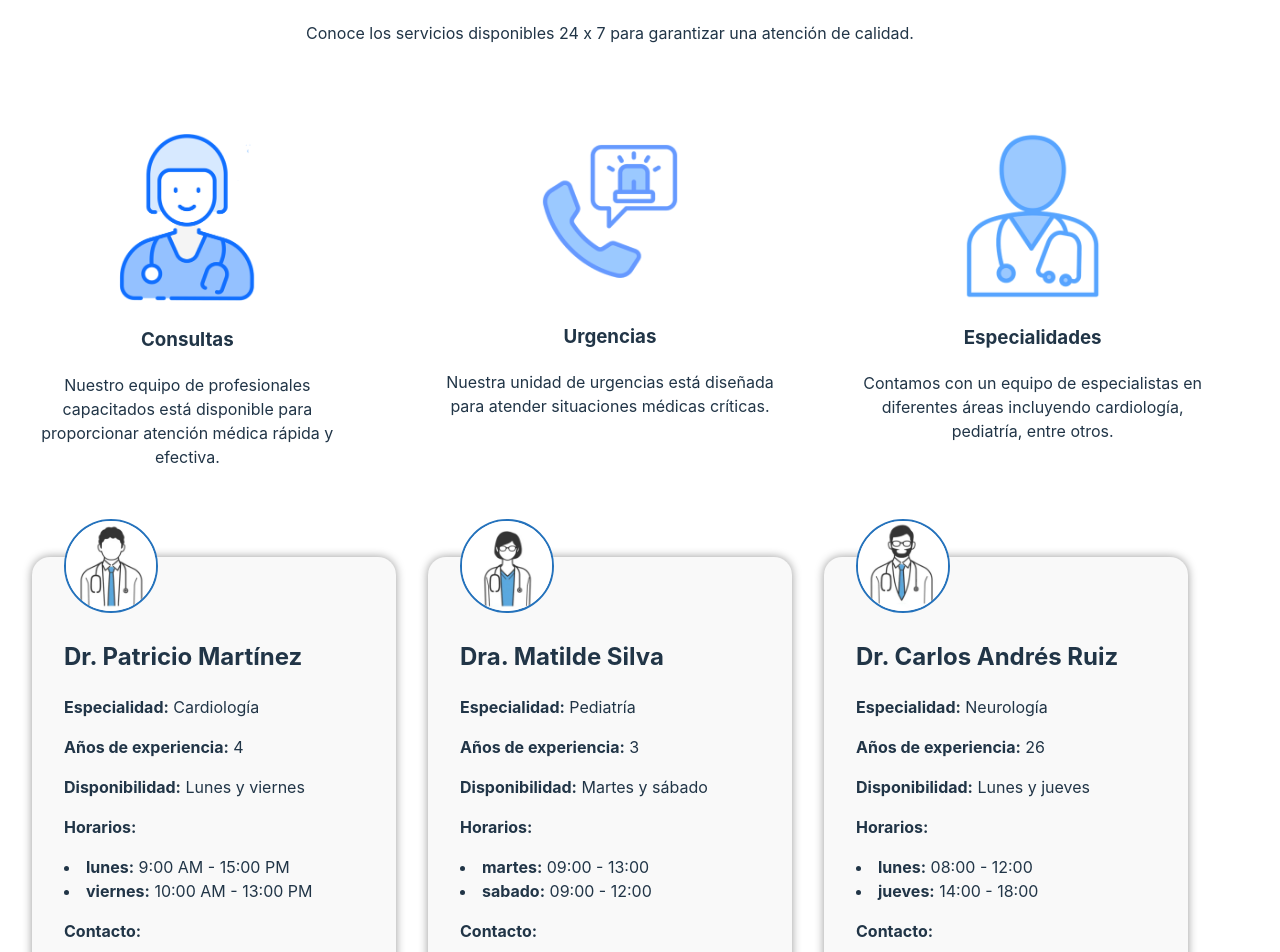
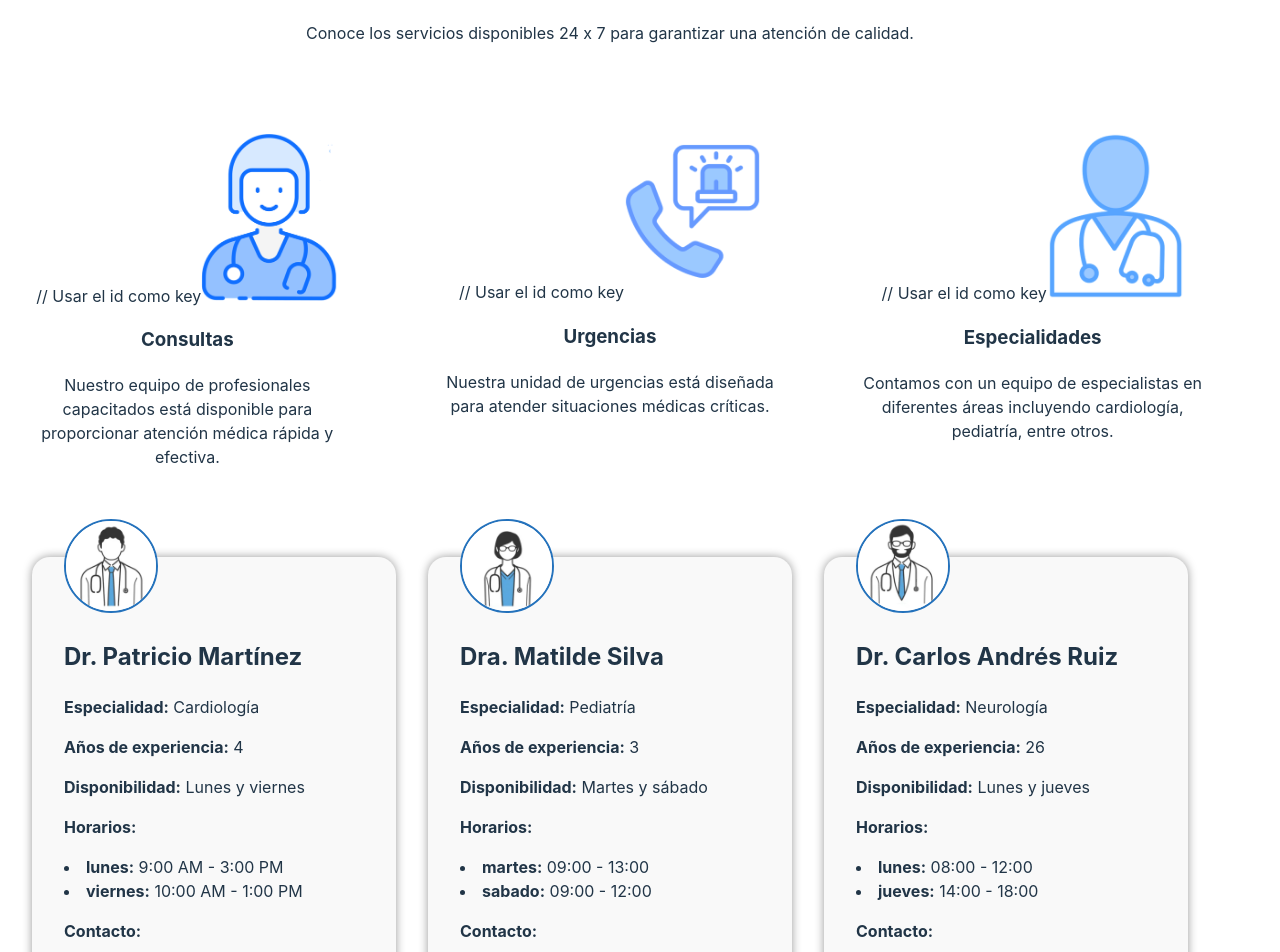
Before and after one commit to camilauxui/Componentes_Basicos_ReactJS, a React (Vite) app: page / in a window 1280 px wide. Shown: the part 220-1172 px from the top of the page. Built offline with nearby package versions, Linux system fonts and the light colour scheme.

Commit message:
Se actualizan los componentes para cumplir con los requerimientos del uso de props y uso de Keys

```diff
--- a/src/App.jsx
+++ b/src/App.jsx
@@ -2,15 +2,40 @@ import React from 'react';
 import ServiceList from './components/ServiceList';
 import DoctorList from './components/DoctorList';
 import AppointmentForm from './components/AppointmentForm';
+import consultaIcono from './assets/consulta_icono.png';
+import urgenciaIcono from './assets/urgencia_icono.png';
+import especialidadesIcono from './assets/especialidades_icono.png';
 
 function App() {
+    const services = [
+        {
+            title: "Consultas",
+            description: "Nuestro equipo de profesionales capacitados está disponible para proporcionar atención médica rápida y efectiva.",
+            image: consultaIcono
+        },
+        {
+            title: "Urgencias",
+            description: "Nuestra unidad de urgencias está diseñada para atender situaciones médicas críticas.",
+            image: urgenciaIcono
+        },
+        {
+            title: "Especialidades",
+            description: "Contamos con un equipo de especialistas en diferentes áreas incluyendo cardiología, pediatría, entre otros.",
+            image: especialidadesIcono
+        }
+    ];
+
     return (
         <>
             <h1>Centro Médico</h1>
             <br />
-            <div><ServiceList /> </div>
-             <br />
-            <div><DoctorList />  </div>
+            <div>
+                <ServiceList services={services} />
+            </div>
+            <br />
+            <div>
+                <DoctorList />
+            </div>
             <br />
             <AppointmentForm />
         </>
--- a/src/components/DoctorList.jsx
+++ b/src/components/DoctorList.jsx
@@ -1,11 +1,12 @@
 import React from 'react';
-import DoctorCard from './DoctorCard';  // Asegúrate de que la ruta sea correcta
+import DoctorCard from './DoctorCard';
 import pMartinezImage from '../assets/doc1.jpg'; // Dr. Patricio Martínez
 import mSilvaImage from '../assets/dra1.jpg'; // Dra. Matilde Silva
 import carlosImage from '../assets/doc2.jpg'; // Dr. Carlos Andrés Ruiz
 
 const doctors = [
     {
+        id: 1,  // ID del doctor
         name: "Dr. Patricio Martínez",
         specialty: "Cardiología",
         experience: 4,
@@ -15,12 +16,13 @@ const doctors = [
             email: "p.martinez@centromedico.com"
         },
         schedule: {
-            lunes: "9:00 AM - 15:00 PM",
-            viernes: "10:00 AM - 13:00 PM",
+            lunes: "9:00 AM - 3:00 PM",
+            viernes: "10:00 AM - 1:00 PM"
         },
         image: pMartinezImage
     },
     {
+        id: 2,  // ID del doctor
         name: "Dra. Matilde Silva",
         specialty: "Pediatría",
         experience: 3,
@@ -36,6 +38,7 @@ const doctors = [
         image: mSilvaImage
     },
     {
+        id: 3,  // ID del doctor
         name: "Dr. Carlos Andrés Ruiz",
         specialty: "Neurología",
         experience: 26,
@@ -55,9 +58,9 @@ const doctors = [
 const DoctorList = () => {
     return (
         <div className="doctor-cards-container">
-            {doctors.map((doctor, index) => (
+            {doctors.map((doctor) => (
                 <DoctorCard
-                    key={index}
+                    key={doctor.id}  // Usa el id como key
                     name={doctor.name}
                     specialty={doctor.specialty}
                     experience={doctor.experience}
--- a/src/components/ServiceList.jsx
+++ b/src/components/ServiceList.jsx
@@ -1,10 +1,7 @@
 import React from 'react';
-import consultaIcono from '../assets/consulta_icono.png'; // Asegúrate de que la ruta es correcta
-import urgenciaIcono from '../assets/urgencia_icono.png'; // Asegúrate de que la ruta es correcta
-import especialidadesIcono from '../assets/especialidades_icono.png'; // Asegúrate de que la ruta es correcta
 import './ServiceList.css';
 
-const ServiceList = () => {
+const ServiceList = ({ services }) => {
     return (
         <section id="services" className="section-services">
             <h2>Servicios Médicos</h2>
@@ -13,46 +10,20 @@ const ServiceList = () => {
             </p>
             <br /><br />
             <div className="services-grid">
-                <article className="services-item">
-                    <img
-                        src={consultaIcono}
-                        alt="consultas"
-                        className="responsive-img"
-                    />
-                    <h3>Consultas</h3>
-                    <p>
-                        Nuestro equipo de profesionales capacitados está disponible para proporcionar atención médica rápida y efectiva.
-                    </p>
-                </article>
-
-                <article className="services-item">
-                    <img
-                        src={urgenciaIcono}
-                        alt="Urgencias"
-                        className="responsive-img"
-                    />
-                    <h3>Urgencias</h3>
-                    <p>
-                        Nuestra unidad de urgencias está diseñada para atender situaciones médicas críticas.
-                    </p>
-                </article>
-
-                <article className="services-item">
-                    <img
-                        src={especialidadesIcono}
-                        alt="Especialidades"
-                        className="responsive-img"
-                    />
-                    <h3>Especialidades</h3>
-                    <p>
-                        Contamos con un equipo de especialistas en diferentes áreas incluyendo cardiología, pediatría, entre otros.
-                    </p>
-                </article>
+                {services.map((service) => (
+                    <article className="services-item" key={service.id}>  // Usar el id como key
+                        <img
+                            src={service.image}
+                            alt={service.title}
+                            className="responsive-img"
+                        />
+                        <h3>{service.title}</h3>
+                        <p>{service.description}</p>
+                    </article>
+                ))}
             </div>
         </section>
-
     );
 };
 
-
 export default ServiceList;
```
